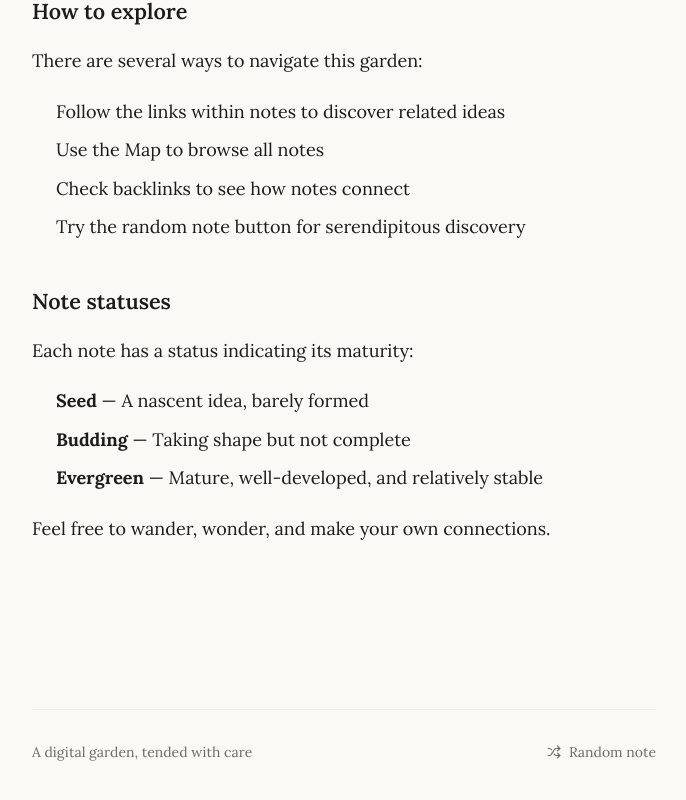
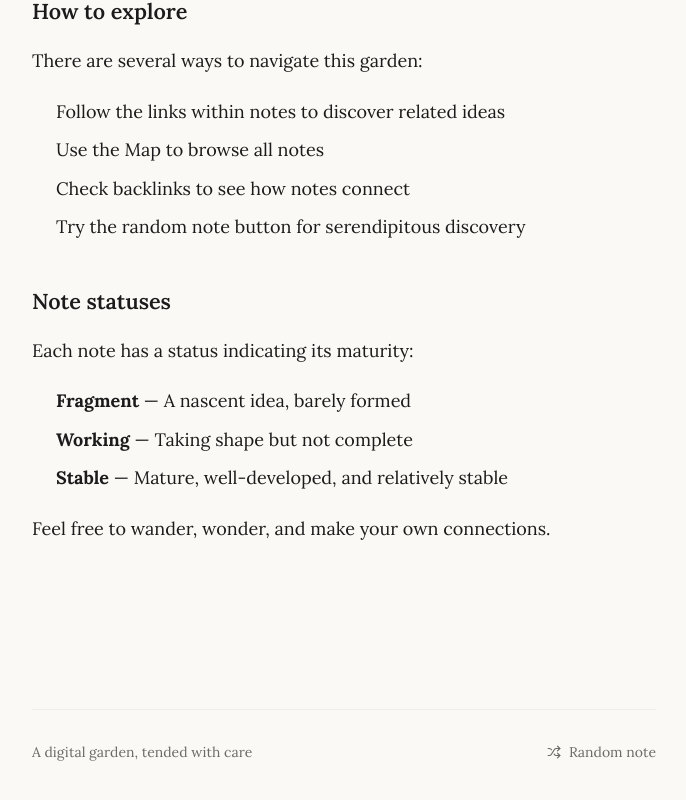
Before and after one commit to johnx25bd/research-notes-frontend, a Next.js app: page /about in a window 1280 px wide. Shown: the part 576-1376 px from the top of the page, without its empty margins (296-982 px from the left). Built offline with nearby package versions, Linux system fonts and the light colour scheme.

Commit message:
fix: update About page to use new status terminology
- Fragment (was Seed)
- Working (was Budding)
- Stable (was Evergreen)

```diff
--- a/app/about/page.tsx
+++ b/app/about/page.tsx
@@ -32,13 +32,13 @@ export default function AboutPage() {
           <p>Each note has a status indicating its maturity:</p>
           <ul>
             <li>
-              <strong>Seed</strong> — A nascent idea, barely formed
+              <strong>Fragment</strong> — A nascent idea, barely formed
             </li>
             <li>
-              <strong>Budding</strong> — Taking shape but not complete
+              <strong>Working</strong> — Taking shape but not complete
             </li>
             <li>
-              <strong>Evergreen</strong> — Mature, well-developed, and relatively stable
+              <strong>Stable</strong> — Mature, well-developed, and relatively stable
             </li>
           </ul>
 
```
